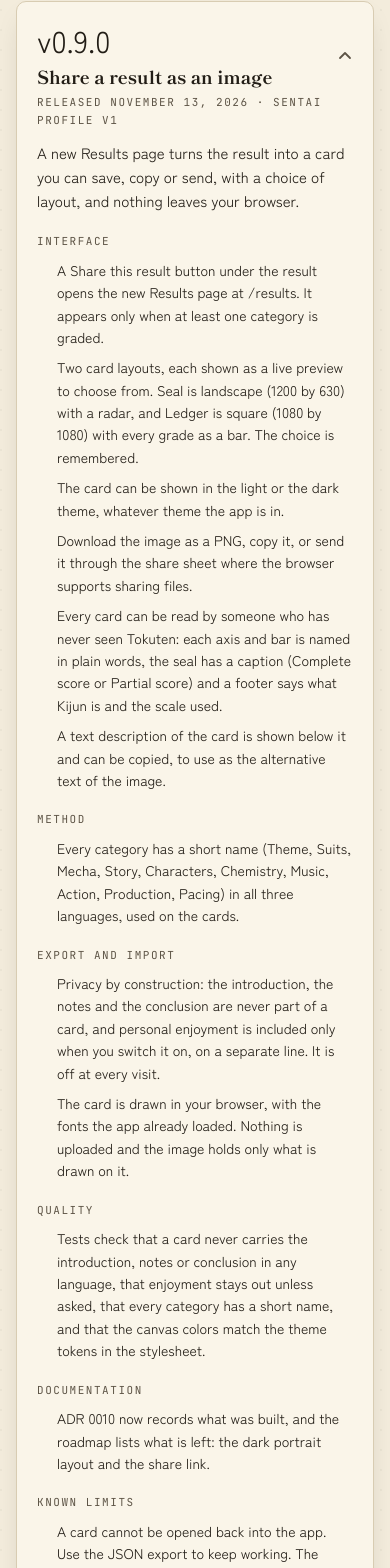
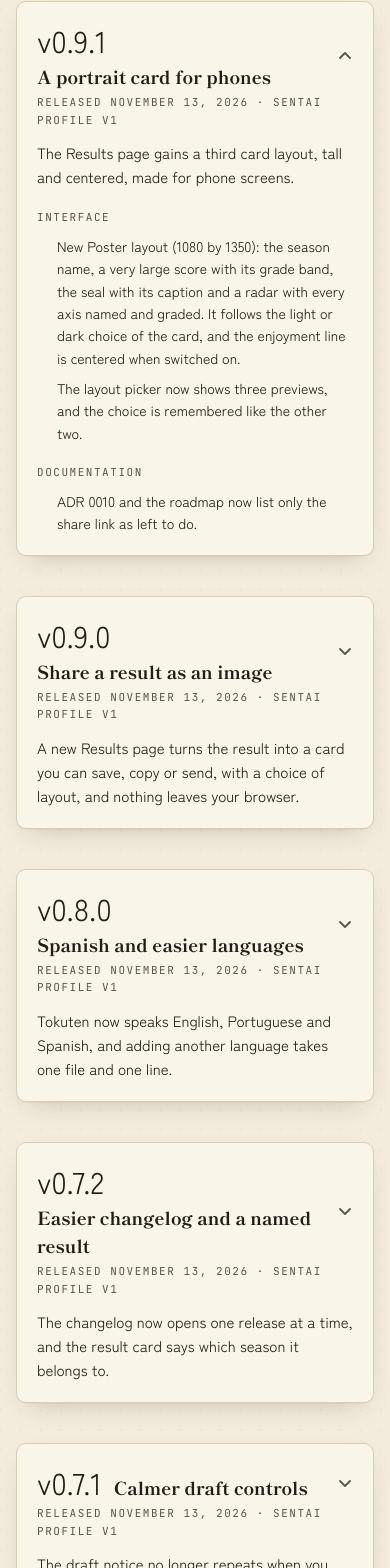
Before and after one commit to ferupin/tokuten, a Next.js app: page /changelog in a window 390 px wide. Shown: the part 391-1959 px from the top of the page. Built offline with nearby package versions, Linux system fonts and the light colour scheme; a web font is replaced by a local one.

Commit message:
docs: update ADR 0010, roadmap and changelog for 0.9.1

```diff
--- a/package.json
+++ b/package.json
@@ -1,6 +1,6 @@
 {
   "name": "tokuten",
-  "version": "0.9.0",
+  "version": "0.9.1",
   "private": true,
   "description": "Tokuten (特点): a scoring tool for tokusatsu seasons, built on the Kijun (基準) method.",
   "scripts": {
--- a/src/changelog/entries.ts
+++ b/src/changelog/entries.ts
@@ -40,6 +40,47 @@ export interface Release {
 }
 
 export const releases: Release[] = [
+  {
+    version: "0.9.1",
+    date: "2026-11-13",
+    sentaiProfileVersion: 1,
+    title: { en: "A portrait card for phones", "pt-BR": "Um cartão vertical para celular", es: "Una tarjeta vertical para móvil" },
+    summary: {
+      en: "The Results page gains a third card layout, tall and centered, made for phone screens.",
+      "pt-BR": "A página de Resultados ganha um terceiro layout de cartão, alto e centralizado, feito para telas de celular.",
+      es: "La página de Resultados gana un tercer diseño de tarjeta, alto y centrado, pensado para pantallas de móvil.",
+    },
+    groups: [
+      {
+        area: "interface",
+        items: [
+          {
+            en: "New Poster layout (1080 by 1350): the season name, a very large score with its grade band, the seal with its caption and a radar with every axis named and graded. It follows the light or dark choice of the card, and the enjoyment line is centered when switched on.",
+            "pt-BR":
+              "Novo layout Cartaz (1080 por 1350): o nome da temporada, uma nota bem grande com a faixa, o selo com a legenda e um radar com todos os eixos nomeados e com nota. Ele segue a escolha de tema claro ou escuro do cartão, e a linha do gosto pessoal fica centralizada quando ligada.",
+            es: "Nuevo diseño Cartel (1080 por 1350): el nombre de la temporada, una puntuación muy grande con su banda, el sello con su leyenda y un radar con cada eje nombrado y con su nota. Sigue la elección de tema claro u oscuro de la tarjeta, y la línea de disfrute aparece centrada cuando se activa.",
+          },
+          {
+            en: "The layout picker now shows three previews, and the choice is remembered like the other two.",
+            "pt-BR":
+              "O seletor de layout agora mostra três prévias, e a escolha é lembrada como nos outros dois.",
+            es: "El selector de diseño ahora muestra tres vistas previas, y la elección se recuerda igual que en los otros dos.",
+          },
+        ],
+      },
+      {
+        area: "docs",
+        items: [
+          {
+            en: "ADR 0010 and the roadmap now list only the share link as left to do.",
+            "pt-BR":
+              "O ADR 0010 e o roadmap agora listam só o link de compartilhamento como pendente.",
+            es: "El ADR 0010 y la hoja de ruta ahora indican solo el enlace para compartir como pendiente.",
+          },
+        ],
+      },
+    ],
+  },
   {
     version: "0.9.0",
     date: "2026-11-13",
@@ -146,10 +187,10 @@ export const releases: Release[] = [
         area: "limits",
         items: [
           {
-            en: "A card cannot be opened back into the app. Use the JSON export to keep working. The portrait layout and the share link are planned.",
+            en: "A card cannot be opened back into the app. Use the JSON export to keep working. The share link is planned.",
             "pt-BR":
-              "Um cartão não pode ser reaberto no app. Use a exportação JSON para continuar o trabalho. O layout vertical e o link de compartilhamento estão planejados.",
-            es: "Una tarjeta no se puede volver a abrir en la aplicación. Usa la exportación JSON para seguir trabajando. El diseño vertical y el enlace para compartir están planificados.",
+              "Um cartão não pode ser reaberto no app. Use a exportação JSON para continuar o trabalho. O link de compartilhamento está planejado.",
+            es: "Una tarjeta no se puede volver a abrir en la aplicación. Usa la exportación JSON para seguir trabajando. El enlace para compartir está planificado.",
           },
           {
             en: "The page reads the evaluation held in memory. After a reload, restore the draft in the evaluator first.",
--- a/src/core/draft.ts
+++ b/src/core/draft.ts
@@ -67,7 +67,7 @@ export interface Preferences {
   mode: EvaluationMode | null;
   format: "standard" | "obsidian" | null;
   /** Layout and theme of the share card. */
-  cardLayout: "seal" | "ledger" | null;
+  cardLayout: "seal" | "ledger" | "poster" | null;
   cardTheme: "light" | "dark" | null;
 }
 
@@ -77,7 +77,7 @@ const preferencesSchema = z.object({
   draft: z.boolean().catch(true),
   mode: z.enum(["detailed", "quick"]).nullable().catch(null),
   format: z.enum(["standard", "obsidian"]).nullable().catch(null),
-  cardLayout: z.enum(["seal", "ledger"]).nullable().catch(null),
+  cardLayout: z.enum(["seal", "ledger", "poster"]).nullable().catch(null),
   cardTheme: z.enum(["light", "dark"]).nullable().catch(null),
 });
 
--- a/src/features/results/draw-card.ts
+++ b/src/features/results/draw-card.ts
@@ -1,13 +1,14 @@
 import type { CardData } from "@/core/share-card";
 import { palettes, type CardTheme, type Palette } from "./palette";
 
-export type CardLayout = "seal" | "ledger";
-export const LAYOUTS: readonly CardLayout[] = ["seal", "ledger"];
+export type CardLayout = "seal" | "ledger" | "poster";
+export const LAYOUTS: readonly CardLayout[] = ["seal", "ledger", "poster"];
 
 /** Fixed size of each layout, drawn the same on every screen. */
 export const LAYOUT_SIZE: Record<CardLayout, { width: number; height: number }> = {
   seal: { width: 1200, height: 630 },
   ledger: { width: 1080, height: 1080 },
+  poster: { width: 1080, height: 1350 },
 };
 
 const F = {
@@ -285,6 +286,52 @@ function drawLedger(ctx: Ctx, data: CardData, p: Palette, w: number, h: number)
   text(ctx, data.footer, left, h - 44, `400 22px ${F.sans}`, p.soft);
 }
 
+function drawPoster(ctx: Ctx, data: CardData, p: Palette, w: number, h: number) {
+  background(ctx, w, h, p);
+  const mid = w / 2;
+  text(ctx, data.profileName.toUpperCase(), mid, 104, `400 22px ${F.mono}`, p.soft, "center", 3);
+
+  const titleFont = `800 58px ${F.serif}`;
+  wrap(ctx, data.title, titleFont, 880, 2).forEach((l, i) =>
+    text(ctx, l, mid, 190 + i * 68, titleFont, data.titleIsPlaceholder ? p.soft : p.ink, "center"),
+  );
+
+  const scoreSize = fit(ctx, data.scoreText, (px) => `400 ${px}px ${F.display}`, 210, 120, 520);
+  ctx.font = `400 ${scoreSize}px ${F.display}`;
+  const sw = ctx.measureText(data.scoreText).width;
+  const slash = 90;
+  const startX = mid - (sw + slash) / 2;
+  text(ctx, data.scoreText, startX, 440, `400 ${scoreSize}px ${F.display}`, p.ink);
+  text(ctx, "/10", startX + sw + 12, 440, `400 44px ${F.display}`, p.soft);
+
+  text(ctx, data.band, mid, 506, `800 46px ${F.serif}`, p.ink, "center");
+  wrap(ctx, data.hint, `400 26px ${F.sans}`, 820, 2).forEach((l, i) =>
+    text(ctx, l, mid, 550 + i * 32, `400 26px ${F.sans}`, p.soft, "center"),
+  );
+
+  // Seal and caption as one centered group.
+  ctx.font = `700 26px ${F.sans}`;
+  const cw = ctx.measureText(data.caption).width;
+  const gx = mid - (76 + 24 + cw) / 2;
+  seal(ctx, gx + 38, 630, 76, data.complete ? "決" : "仮", data.complete ? p.accent : p.lineStrong);
+  text(ctx, data.caption, gx + 100, 639, `700 26px ${F.sans}`, p.ink);
+
+  radar(ctx, data, p, mid, 955, 185);
+
+  if (data.enjoyment) {
+    text(
+      ctx,
+      `${data.enjoyment.label} ${data.enjoyment.valueText} / 10 · ${data.enjoyment.note}`,
+      mid,
+      1262,
+      `700 24px ${F.sans}`,
+      p.ink,
+      "center",
+    );
+  }
+  text(ctx, data.footer, mid, h - 44, `400 22px ${F.sans}`, p.soft, "center");
+}
+
 /** Draws a card on a canvas context. The canvas must already have the layout size. */
 export function drawCard(ctx: Ctx, layout: CardLayout, data: CardData, theme: CardTheme): void {
   const { width, height } = LAYOUT_SIZE[layout];
@@ -292,7 +339,8 @@ export function drawCard(ctx: Ctx, layout: CardLayout, data: CardData, theme: Ca
   ctx.save();
   ctx.clearRect(0, 0, width, height);
   if (layout === "seal") drawSeal(ctx, data, p, width, height);
-  else drawLedger(ctx, data, p, width, height);
+  else if (layout === "ledger") drawLedger(ctx, data, p, width, height);
+  else drawPoster(ctx, data, p, width, height);
   ctx.restore();
 }
 
--- a/src/features/results/results.tsx
+++ b/src/features/results/results.tsx
@@ -137,7 +137,7 @@ export function Results() {
     }
   };
 
-  const layoutName = (l: CardLayout) => t(l === "seal" ? "share.seal" : "share.ledger");
+  const layoutName = (l: CardLayout) => t(`share.${l}`);
 
   return (
     <>
@@ -161,7 +161,7 @@ export function Results() {
               <h2 id="share-layouts" className="label m-0">
                 {t("share.layoutLabel")}
               </h2>
-              <div role="radiogroup" aria-labelledby="share-layouts" className="grid gap-3 sm:grid-cols-2">
+              <div role="radiogroup" aria-labelledby="share-layouts" className="grid gap-3 sm:grid-cols-3">
                 {LAYOUTS.map((l) => (
                   <button
                     key={l}
@@ -178,7 +178,7 @@ export function Results() {
                   >
                     <CardCanvas layout={l} data={data} theme={cardTheme} label={layoutName(l)} />
                     <span className="font-serif text-lg font-extrabold">{layoutName(l)}</span>
-                    <span className="text-xs text-soft">{t(l === "seal" ? "share.sealHint" : "share.ledgerHint")}</span>
+                    <span className="text-xs text-soft">{t(`share.${l}Hint`)}</span>
                   </button>
                 ))}
               </div>
--- a/src/i18n/en.ts
+++ b/src/i18n/en.ts
@@ -369,6 +369,8 @@ export const en = {
     sealHint: "Landscape, with a radar. Best for chats and social networks.",
     ledger: "Ledger",
     ledgerHint: "Square, with every grade as a bar. Clearest for someone new.",
+    poster: "Poster",
+    posterHint: "Portrait, centered, with a radar. Made for phone screens.",
     themeLabel: "Card theme",
     enjoymentSwitch: "Include personal enjoyment",
     enjoymentHint: "Shown as a separate line, apart from the score. Off by default.",
--- a/src/i18n/es.ts
+++ b/src/i18n/es.ts
@@ -365,6 +365,8 @@ export const es: Messages = {
     sealHint: "Horizontal, con un radar. Ideal para chats y redes sociales.",
     ledger: "Registro",
     ledgerHint: "Cuadrada, con cada nota en una barra. La más clara para quien no conoce el método.",
+    poster: "Cartel",
+    posterHint: "Vertical, centrado, con un radar. Pensado para pantallas de móvil.",
     themeLabel: "Tema de la tarjeta",
     enjoymentSwitch: "Incluir el disfrute personal",
     enjoymentHint: "Se muestra en una línea aparte, separada de la puntuación. Desactivado por defecto.",
--- a/src/i18n/pt-BR.ts
+++ b/src/i18n/pt-BR.ts
@@ -365,6 +365,8 @@ export const ptBR: Messages = {
     sealHint: "Horizontal, com radar. Ideal para chats e redes sociais.",
     ledger: "Registro",
     ledgerHint: "Quadrado, com cada nota em uma barra. O mais claro para quem não conhece.",
+    poster: "Cartaz",
+    posterHint: "Vertical, centralizado, com radar. Feito para telas de celular.",
     themeLabel: "Tema do cartão",
     enjoymentSwitch: "Incluir o gosto pessoal",
     enjoymentHint: "Aparece em uma linha separada, à parte da nota. Desligado por padrão.",
```
Also changed, not shown: 5 other files (tests, documents, lock files or other folders).
